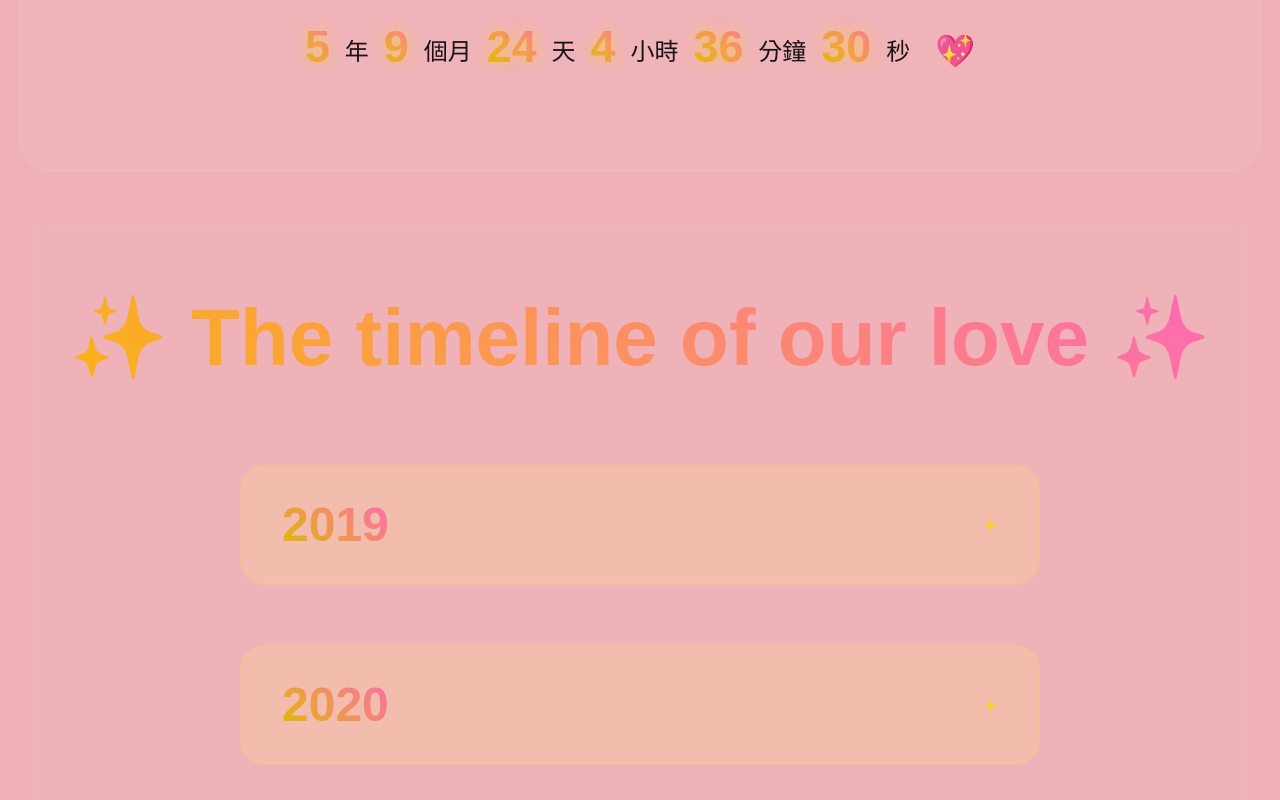
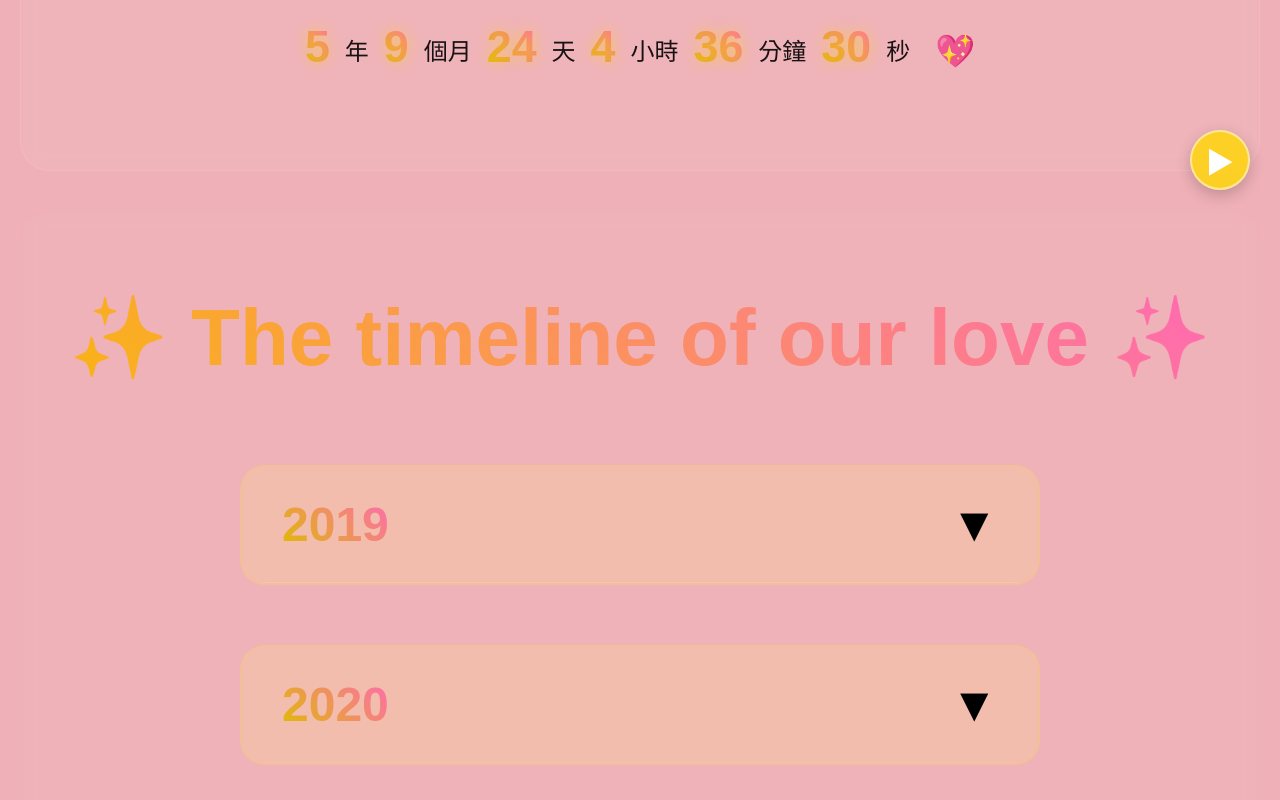
Before and after one commit to Hance08/BBB, a React (Create React App) app: page / in a window 1280 px wide. Shown: the part 580-1380 px from the top of the page. Built offline with nearby package versions, Linux system fonts and the light colour scheme; a web font is replaced by a local one.

Commit message:
新增音樂播放功能，包含音樂檔案及控制按鈕，並調整樣式以提升使用者互動體驗；同時更新時間軸元件的展開圖示樣式。

```diff
--- a/src/App.css
+++ b/src/App.css
@@ -15,3 +15,33 @@
     padding: 0 15px;
   }
 }
+
+main {
+  padding: 0 20px;
+}
+
+.music-toggle-btn {
+  position: fixed;
+  bottom: 30px;
+  right: 30px;
+  width: 60px;
+  height: 60px;
+  border-radius: 50%;
+  background: rgba(255, 215, 0, 0.8);
+  border: 2px solid rgba(255, 255, 255, 0.5);
+  color: white;
+  font-size: 1.8rem;
+  display: flex;
+  align-items: center;
+  justify-content: center;
+  cursor: pointer;
+  z-index: 1000;
+  box-shadow: 0 5px 15px rgba(0, 0, 0, 0.2);
+  backdrop-filter: blur(5px);
+  transition: all 0.3s ease;
+}
+
+.music-toggle-btn:hover {
+  background: rgba(255, 105, 180, 0.8);
+  transform: scale(1.1);
+}
--- a/src/App.jsx
+++ b/src/App.jsx
@@ -1,12 +1,38 @@
-import React from "react";
+import React, { useState, useEffect, useRef } from "react";
 import "./App.css";
 import Counter from "./components/Counter";
 import Timeline from "./components/Timeline";
 import Header from "./components/Header";
+import musicFile from "./assets/audio/happy-birthday.mp3";
 
 function App() {
+  const [isPlaying, setIsPlaying] = useState(false);
+  const audioRef = useRef(null);
+
+  useEffect(() => {
+    const audio = audioRef.current;
+    if (audio) {
+      audio.loop = true;
+      if (isPlaying) {
+        audio
+          .play()
+          .catch((error) => console.error("Audio play failed:", error));
+      } else {
+        audio.pause();
+      }
+    }
+  }, [isPlaying]);
+
+  const togglePlay = () => {
+    setIsPlaying(!isPlaying);
+  };
+
   return (
     <div className="App">
+      <audio ref={audioRef} src={musicFile} preload="auto" />
+      <button onClick={togglePlay} className="music-toggle-btn">
+        {isPlaying ? "❚❚" : "▶"}
+      </button>
       <Header />
       <Counter startDate="2019-09-30" />
       <Timeline />
--- a/src/components/Timeline.css
+++ b/src/components/Timeline.css
@@ -71,8 +71,8 @@
 }
 
 .expand-icon {
-  font-size: 1.5rem;
-  color: #FFD700;
+  font-size: 3rem;
+  color: #000000;
   transition: transform 0.3s ease;
 }
 
--- a/src/components/TimelineYear.jsx
+++ b/src/components/TimelineYear.jsx
@@ -16,7 +16,7 @@ const TimelineYear = ({ yearData, isExpanded, onToggle, index }) => {
           <h3 className="year-subtitle">{yearData.subtitle}</h3>
         </div>
         <span className={`expand-icon ${isExpanded ? "expanded" : ""}`}>
-          {isExpanded ? "−" : "+"}
+          {isExpanded ? "-" : "▼"}
         </span>
       </div>
       <AnimatePresence>
```
Also changed, not shown: 1 other file (tests, documents, lock files or other folders).
